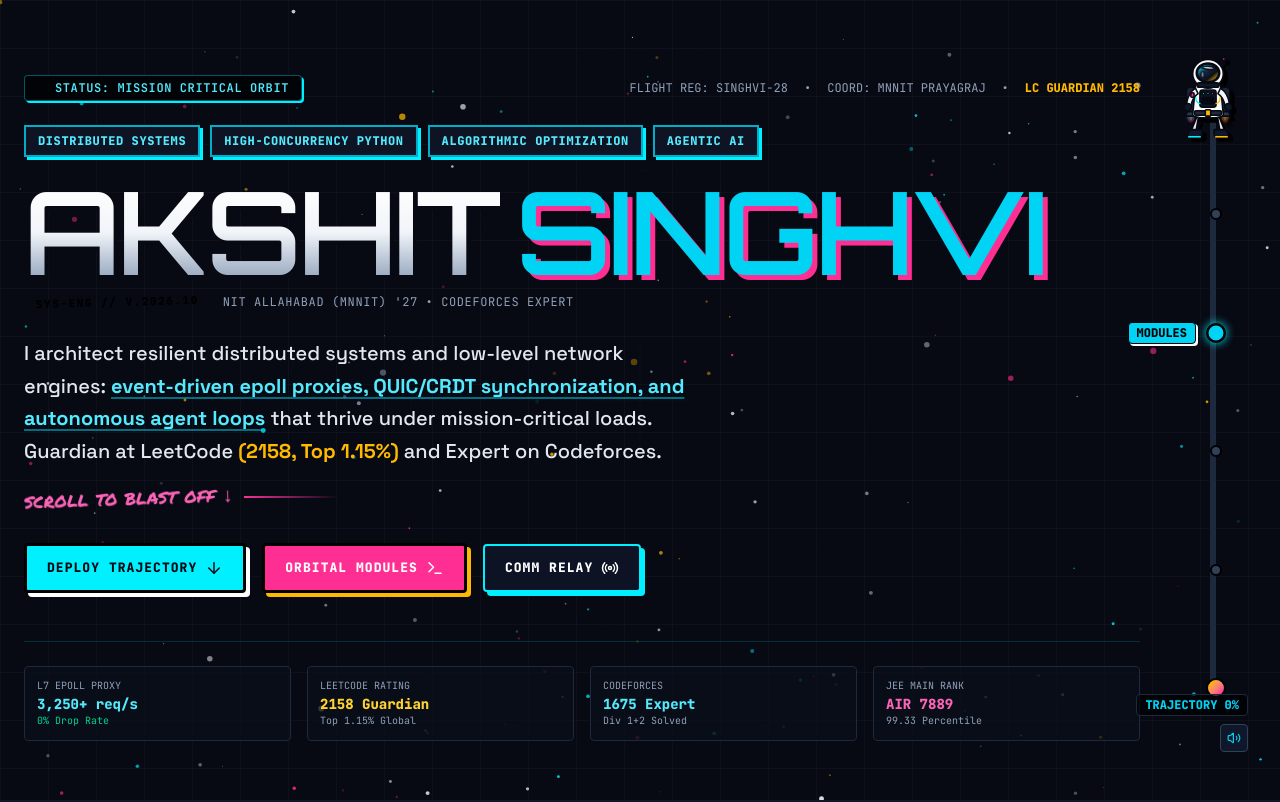
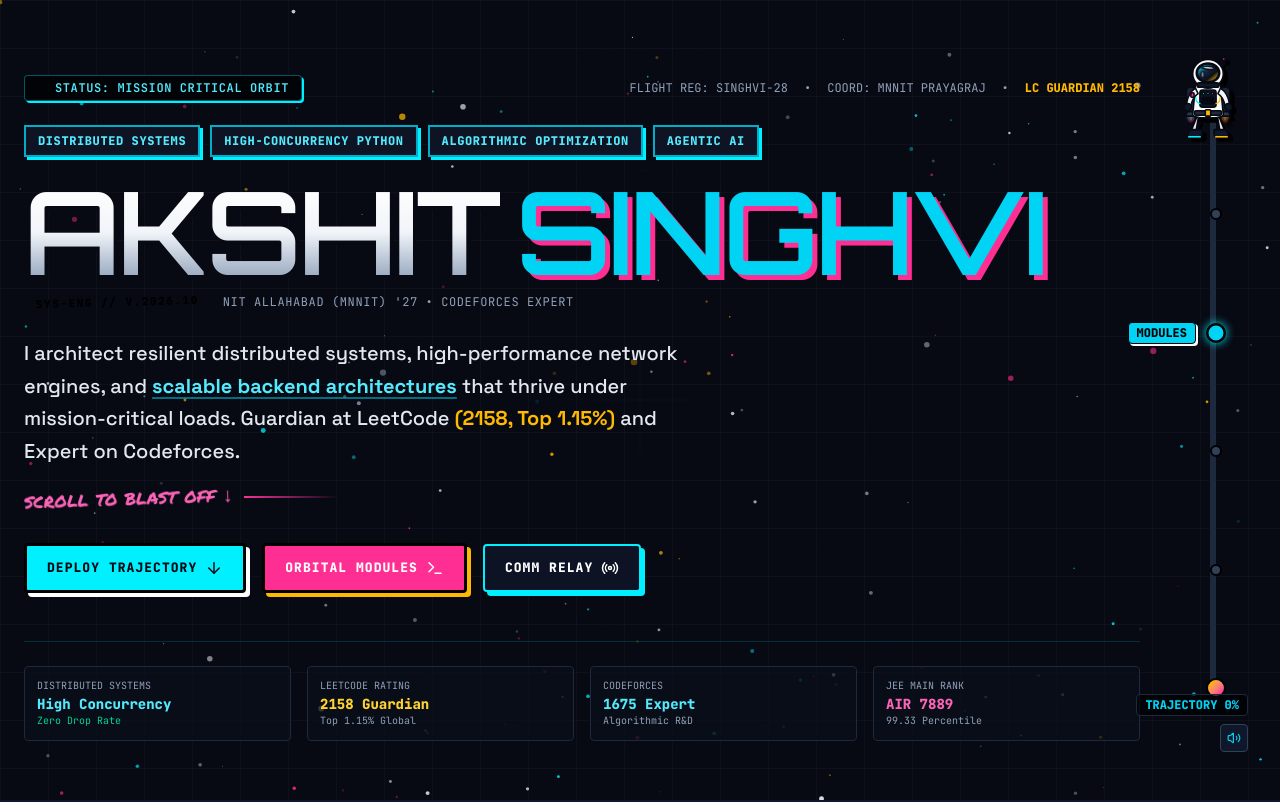
Before and after one commit to singhvi28/singhvi28.github.io, a React (Vite) app: page / in a window 1280 px wide. Shown: the top 802 px of the page. Built offline with nearby package versions, Linux system fonts and the light colour scheme; a web font is replaced by a local one.

Commit message:
chore: generalize hero bio and horizontal telemetry/marquee strips

```diff
--- a/src/components/Hero.tsx
+++ b/src/components/Hero.tsx
@@ -92,9 +92,9 @@ export const Hero: React.FC<HeroProps> = ({ onScrollTo }) => {
         {/* Intro Mission Briefing */}
         <div className="max-w-2xl mb-8">
           <p className="text-slate-200 text-lg sm:text-xl leading-relaxed font-sans font-medium">
-            I architect resilient distributed systems and low-level network engines:{' '}
+            I architect resilient distributed systems, high-performance network engines, and{' '}
             <strong className="text-cyan-300 font-bold underline decoration-cyan-400/50 underline-offset-4">
-              event-driven epoll proxies, QUIC/CRDT synchronization, and autonomous agent loops
+              scalable backend architectures
             </strong>{' '}
             that thrive under mission-critical loads. Guardian at LeetCode{' '}
             <span className="text-amber-400 font-bold">(2158, Top 1.15%)</span> and Expert on Codeforces.
@@ -151,9 +151,9 @@ export const Hero: React.FC<HeroProps> = ({ onScrollTo }) => {
         {/* Launchpad Platform Telemetry Dock */}
         <div className="mt-12 pt-6 border-t border-cyan-500/20 grid grid-cols-2 sm:grid-cols-4 gap-4 font-mono text-xs">
           <div className="p-3 bg-[#0B0F19]/80 border border-slate-800 rounded">
-            <div className="text-slate-400 text-[10px] uppercase">L7 Epoll Proxy</div>
-            <div className="text-cyan-300 text-sm font-bold mt-0.5">3,250+ req/s</div>
-            <div className="text-emerald-400 text-[10px]">0% Drop Rate</div>
+            <div className="text-slate-400 text-[10px] uppercase">Distributed Systems</div>
+            <div className="text-cyan-300 text-sm font-bold mt-0.5">High Concurrency</div>
+            <div className="text-emerald-400 text-[10px]">Zero Drop Rate</div>
           </div>
 
           <div className="p-3 bg-[#0B0F19]/80 border border-slate-800 rounded">
@@ -165,7 +165,7 @@ export const Hero: React.FC<HeroProps> = ({ onScrollTo }) => {
           <div className="p-3 bg-[#0B0F19]/80 border border-slate-800 rounded">
             <div className="text-slate-400 text-[10px] uppercase">Codeforces</div>
             <div className="text-cyan-300 text-sm font-bold mt-0.5">1675 Expert</div>
-            <div className="text-slate-400 text-[10px]">Div 1+2 Solved</div>
+            <div className="text-slate-400 text-[10px]">Algorithmic R&D</div>
           </div>
 
           <div className="p-3 bg-[#0B0F19]/80 border border-slate-800 rounded">
--- a/src/components/Stack.tsx
+++ b/src/components/Stack.tsx
@@ -142,33 +142,31 @@ export const Stack: React.FC = () => {
       {/* Live Continuous Propulsion Marquee Ticker */}
       <div className="mt-16 py-3 bg-black border-y-2 border-slate-800 overflow-hidden font-mono text-xs font-bold uppercase tracking-widest text-cyan-400 select-none">
         <div className="marquee-content whitespace-nowrap flex gap-8 animate-marquee">
-          <span>⚡ PYTHON (450s)</span>
+          <span>⚡ DISTRIBUTED SYSTEMS</span>
           <span>•</span>
-          <span>LINUX EPOLL REACTOR (450s)</span>
+          <span>HIGH-CONCURRENCY BACKENDS</span>
           <span>•</span>
-          <span>FASTAPI ASYNC (450s)</span>
+          <span>LOW-LATENCY NETWORKING</span>
           <span>•</span>
-          <span>QUIC / WEBTRANSPORT (380s)</span>
+          <span>ASYNC ARCHITECTURES</span>
           <span>•</span>
-          <span>YJS CRDTS (380s)</span>
+          <span>EVENT-DRIVEN PROTOCOLS</span>
           <span>•</span>
-          <span>REDIS WAL LOCKS (450s)</span>
+          <span>ALGORITHMIC OPTIMIZATION</span>
           <span>•</span>
-          <span>THOMPSON BANDIT (380s)</span>
-          <span>•</span>
-          <span>DOCKER COMPOSE (450s)</span>
+          <span>CONTAINERIZATION & LINUX</span>
           <span>•</span>
           <span>LEETCODE GUARDIAN (2158)</span>
           <span>•</span>
           <span>CODEFORCES EXPERT (1675)</span>
           <span>•</span>
-          <span>PYTHON (450s)</span>
+          <span>DISTRIBUTED SYSTEMS</span>
           <span>•</span>
-          <span>LINUX EPOLL REACTOR (450s)</span>
+          <span>HIGH-CONCURRENCY BACKENDS</span>
           <span>•</span>
-          <span>FASTAPI ASYNC (450s)</span>
+          <span>LOW-LATENCY NETWORKING</span>
           <span>•</span>
-          <span>QUIC / WEBTRANSPORT (380s)</span>
+          <span>ASYNC ARCHITECTURES</span>
         </div>
       </div>
     </section>
--- a/src/data/portfolioData.ts
+++ b/src/data/portfolioData.ts
@@ -21,7 +21,7 @@ export const PERSONAL_INFO = {
     'Algorithmic Optimization',
     'Agentic AI'
   ],
-  bio: 'I architect resilient distributed systems and low-level network engines: event-driven epoll proxies, QUIC/CRDT synchronization, and autonomous agent loops that thrive under mission-critical loads. Guardian at LeetCode (2158, Top 1.15%) and Expert on Codeforces.'
+  bio: 'I architect resilient distributed systems, high-performance network engines, and scalable backend platforms that thrive under mission-critical loads. Guardian at LeetCode (2158, Top 1.15%) and Expert on Codeforces.'
 };
 
 export const CHECKPOINTS = [
```
